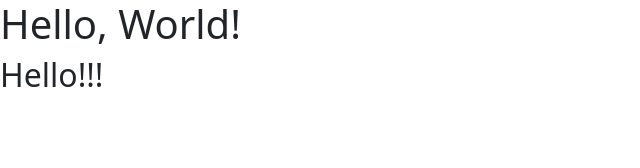
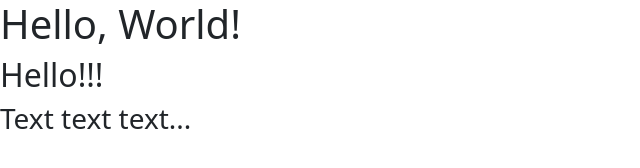
Before and after one commit to Nathan-Baileys/project, a plain HTML site: page index.html in a window 1280 px wide. Shown: the whole page, without its empty margins (0-640 px from the left). Drawn offline with nearby package versions, Linux system fonts and the light colour scheme; files that its build step writes are made by us from their sources.

Commit message:
index.html redact

```diff
--- a/index.html
+++ b/index.html
@@ -15,6 +15,7 @@
 
 	<h1>Hello, World!</h1>
 	<h2>Hello!!!</h2>
+	<h3>Text text text...</h3>
 
 
 </body>
```
